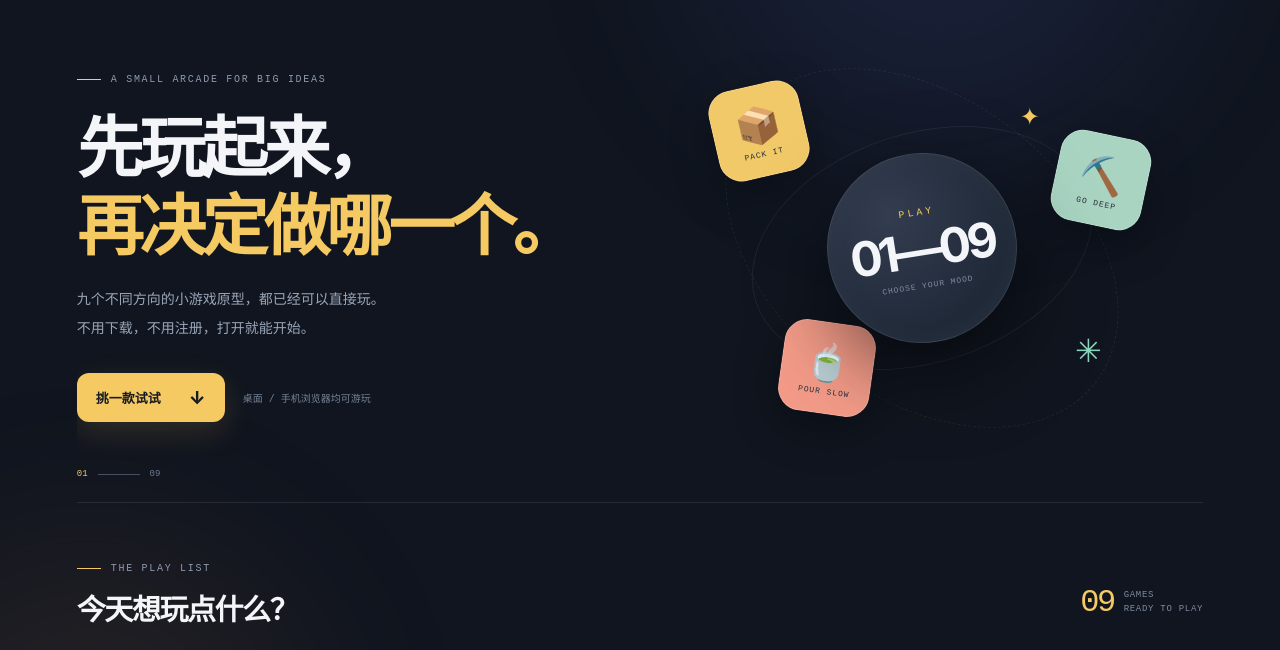
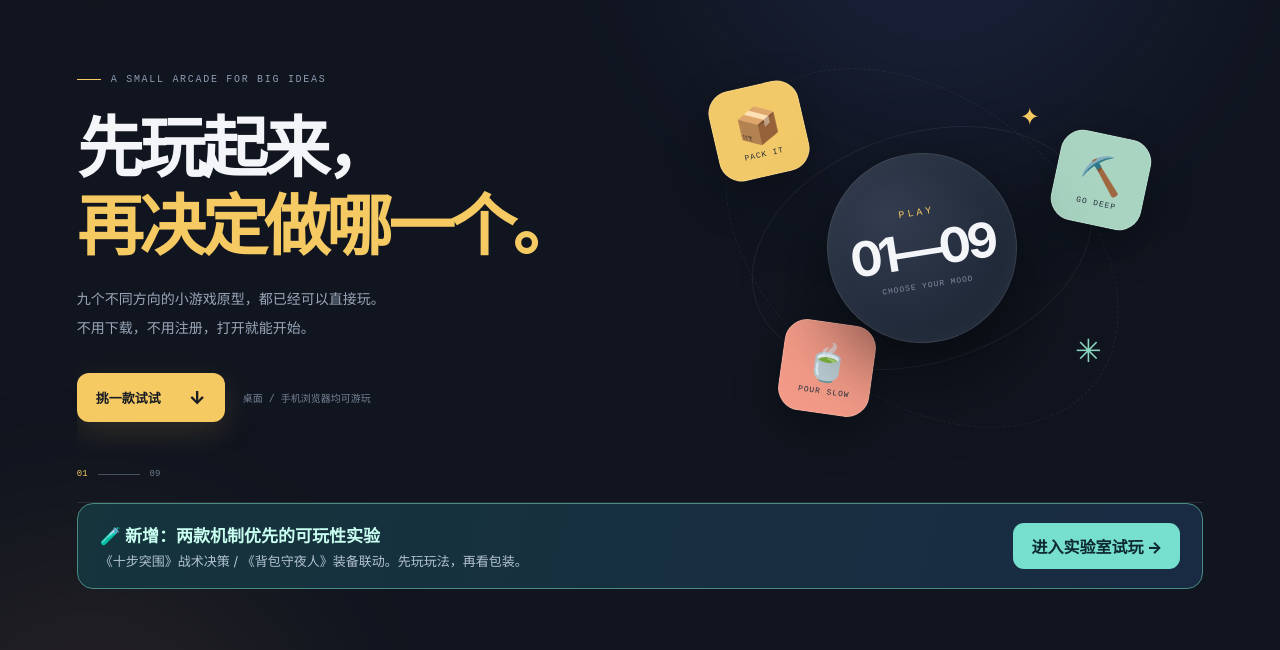
Before and after one commit to klwjlalala/games, a plain HTML site: page index.html in a window 1280 px wide. Shown: the part 82-732 px from the top of the page. Drawn offline with Linux system fonts and the light colour scheme.

Commit message:
feat: link playable gameplay prototypes from homepage

```diff
--- a/index.html
+++ b/index.html
@@ -48,6 +48,11 @@
       <div class="hero-index"><span>01</span><span class="index-rule"></span><span>09</span></div>
     </section>
 
+
+    <div style="max-width:1180px;margin:0 auto 28px;padding:18px 22px;border:1px solid #4a8b85;border-radius:16px;background:linear-gradient(105deg,#15343c,#192b43);display:flex;align-items:center;justify-content:space-between;gap:16px;flex-wrap:wrap">
+      <div><strong style="color:#c9fff0;font-size:17px">🧪 新增：两款机制优先的可玩性实验</strong><p style="margin:4px 0 0;color:#b2c2d4;font-size:13px">《十步突围》战术决策 / 《背包守夜人》装备联动。先玩玩法，再看包装。</p></div>
+      <a href="./prototypes/" style="display:inline-block;background:#76dfce;color:#0d2931;padding:11px 18px;border-radius:11px;font-weight:800;white-space:nowrap">进入实验室试玩 →</a>
+    </div>
     <section id="games" class="games-section">
       <div class="section-heading">
         <div><div class="eyebrow"><span class="eyebrow-line"></span> THE PLAY LIST</div><h2>今天想玩点什么？</h2></div>
```
